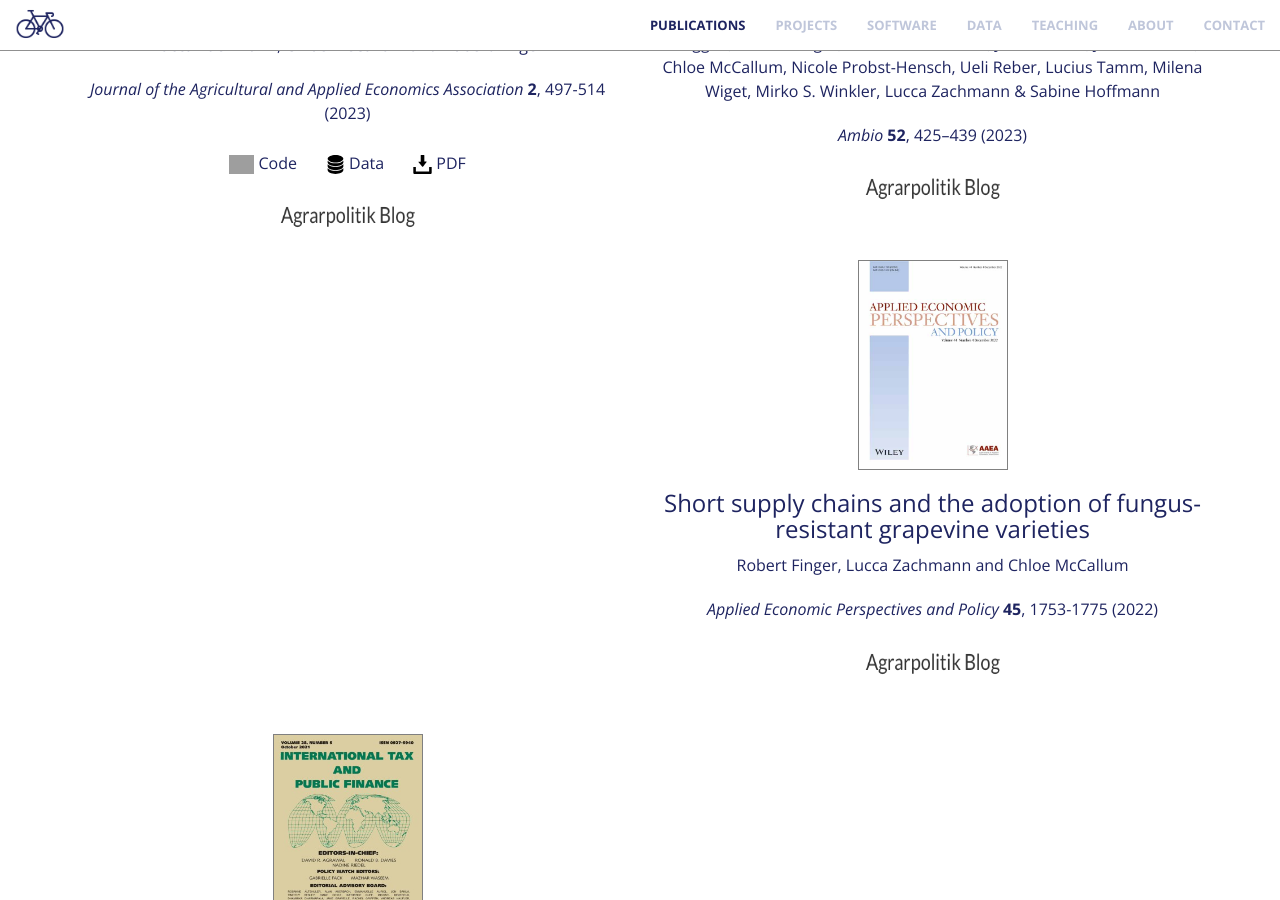
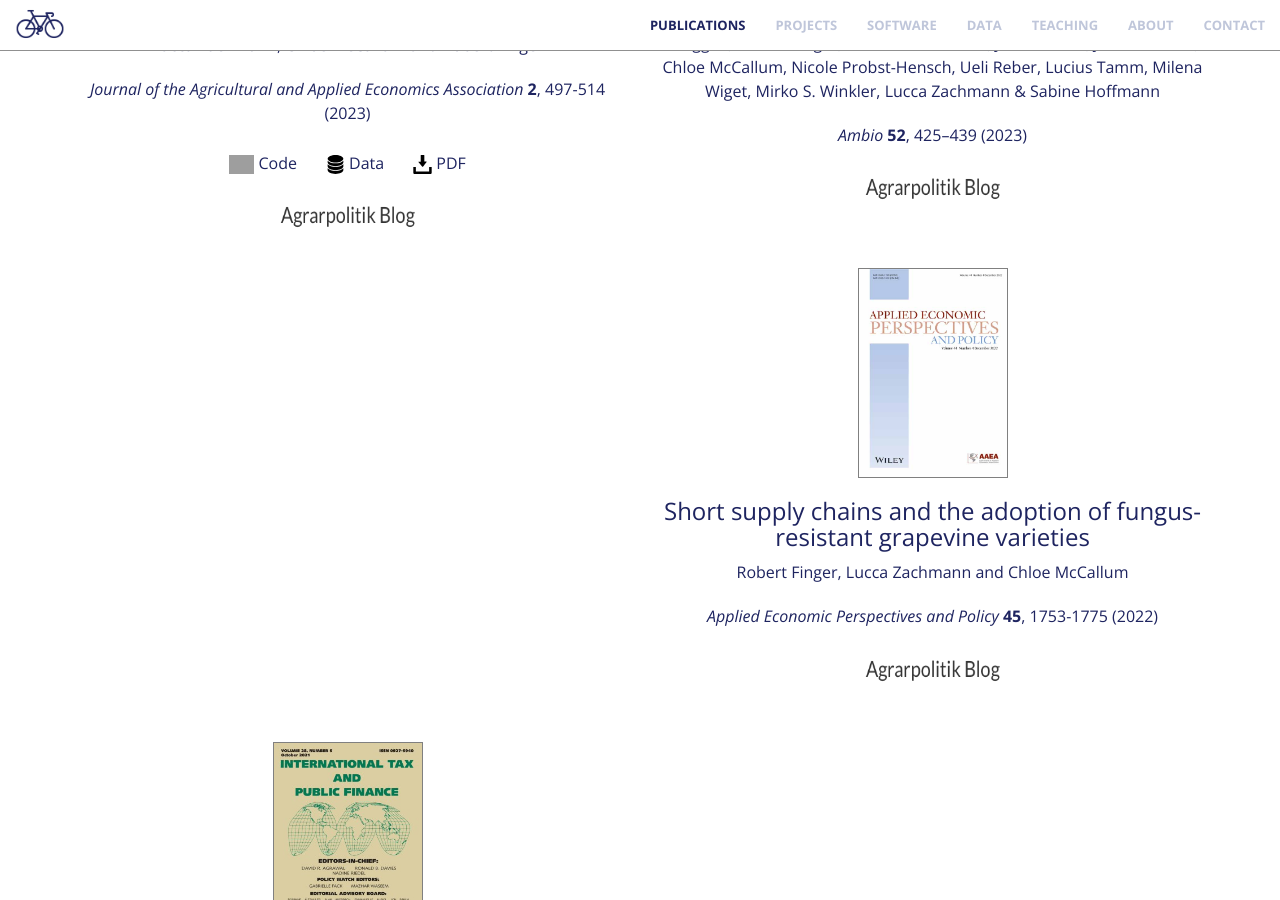
Before and after one commit to luccalino/luccalino.github.io, a Jekyll site: the page built from index.html, in a window 1280 px wide and 900 px high, scrolled down 1886 px. Built offline with Jekyll 4.4.1, drawn with Linux system fonts in a browser that asks for light colours; nearby versions of some CDN libraries; grey boxes are pictures that could not be loaded.

Commit message:
Update publications.html

```diff
--- a/_includes/publications.html
+++ b/_includes/publications.html
@@ -52,7 +52,7 @@
                     <p class="text-muted" style="color:#1E2460;"><i>Ambio</i> <b>52</b>, 425–439 (2023)</p>
                     <p style="margin-bottom:0.15cm;"></p>
                     <p class="text-muted"><a href="https://agrarpolitik-blog.com/2022/11/25/hurden-fur-eine-evidenzbasierte-pflanzenschutzmittelpolitik-und-praxis/" target="_blank"><img src="/img/agrarpolitik_blog.png" style="cursor:pointer" width="140" height="30"></a></p>
-                    <p style="margin-bottom:1cm;"></p>
+                    <p style="margin-bottom:1.2cm;"></p>
             </div>
             <div class="col-md-6 mb-4 text-center d-flex align-items-stretch">
                       <a class="fa fa-4x wow bounceIn text-primary" href="https://onlinelibrary.wiley.com/doi/full/10.1002/aepp.13337" target="_blank"><img title="AEPP" alt="AEPP" src="img/AEPP.jpg" style="cursor:pointer;border:1px solid grey;" width="150" height="210"></a>
```
